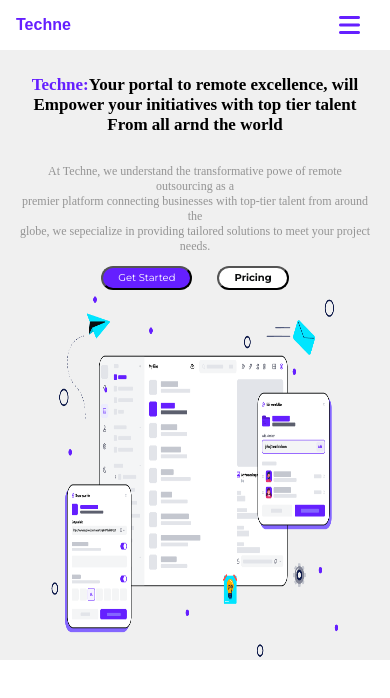
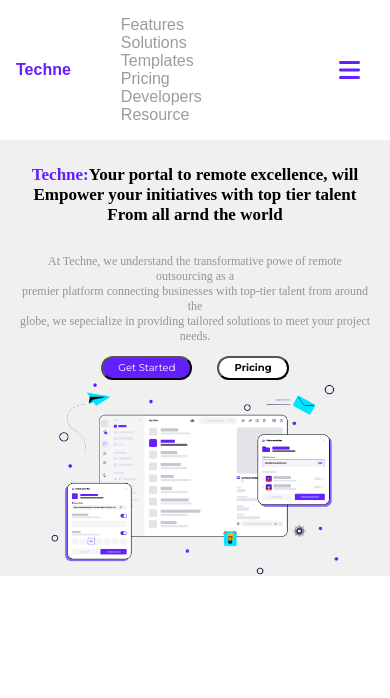
Before and after one commit to surajbhan-3/internPixel-project, a plain HTML site: page index.html in a window 390 px wide. Both pictures are taken after a click on the icon 349 px from the left and 25 px from the top of the page. Drawn offline with Linux system fonts and the light colour scheme; a web font is replaced by a local one.

Commit message:
Update style.css

```diff
--- a/styles/style.css
+++ b/styles/style.css
@@ -326,9 +326,12 @@
 /* media queries for desktop */
 
 
-@media (min-width : 800px) and (max-width: 1251px) {
+@media (min-width : 800px) {
     .logo {
         font-size: 1rem;
+    }
+    #menu-btn{
+        display: none;
     }
 
     nav ul li a {
@@ -373,7 +376,7 @@
     }
 
     .active ul {
-        display: none;
+        display: block;
     }
 
     .active .right {
@@ -394,7 +397,7 @@
 
     .svg {
         width: 85%;
-        height: 500px;
+        height: auto;
     }
 }
 
@@ -421,7 +424,6 @@
 
     .svg {
         width: 82%;
-        height: 370px;
     }
 
 }
```
